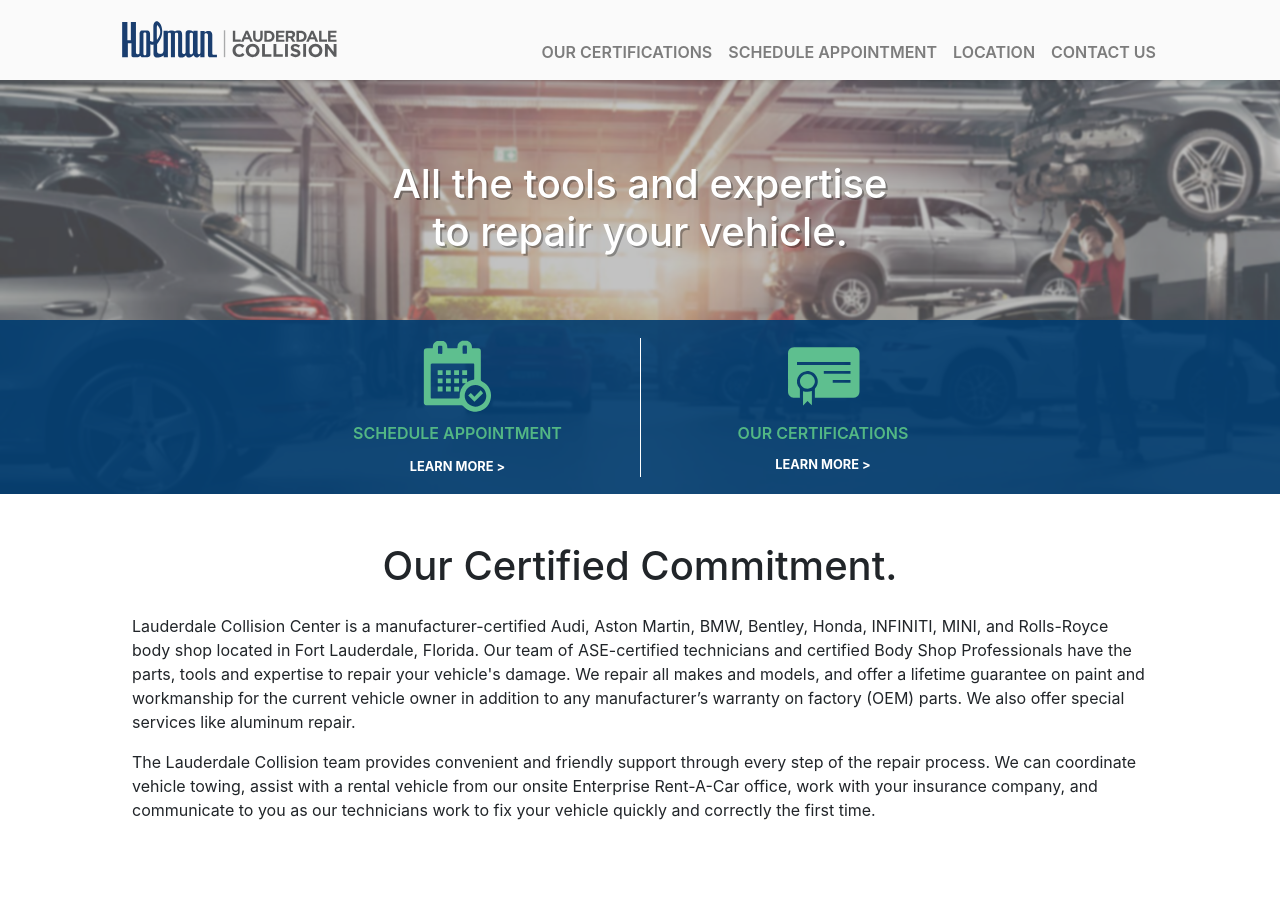
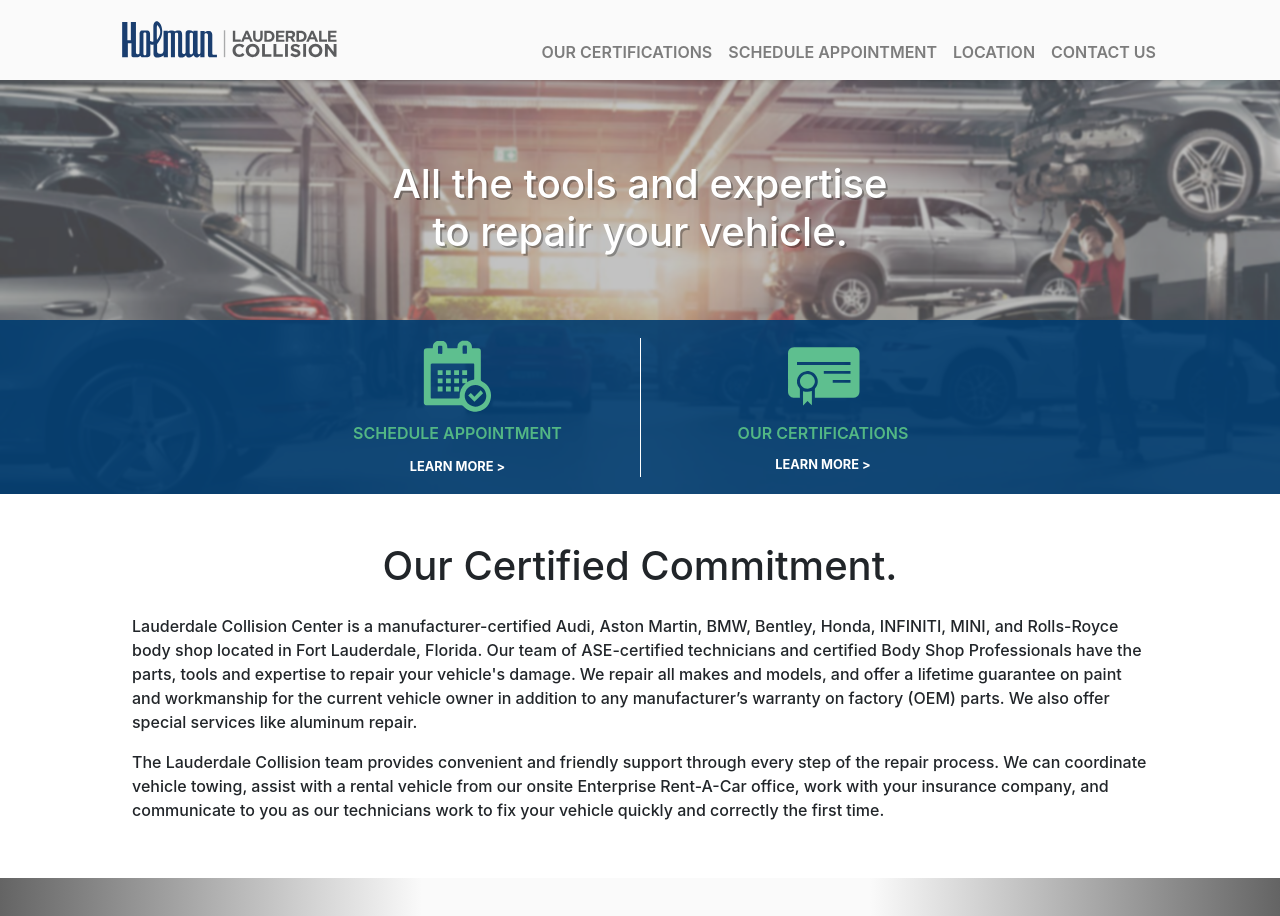
Before and after one commit to nbaki/collision-example, a React (Create React App) app: page / in a window 1280 px wide. Shown: the top 916 px of the page. Built offline with nearby package versions, Linux system fonts and the light colour scheme; what formsy-react would draw is missing.

Commit message:
remove extra space

```diff
--- a/src/stylesheets/style.css
+++ b/src/stylesheets/style.css
@@ -6,7 +6,8 @@ html, body {
 div.contained-text {
     padding: 2rem;
     max-width: 1080px;
-    margin: 1rem auto 3rem auto;
+    font-weight: 500;
+    margin: 1rem auto .5rem auto;
 }
 
 .background-grad {
```
